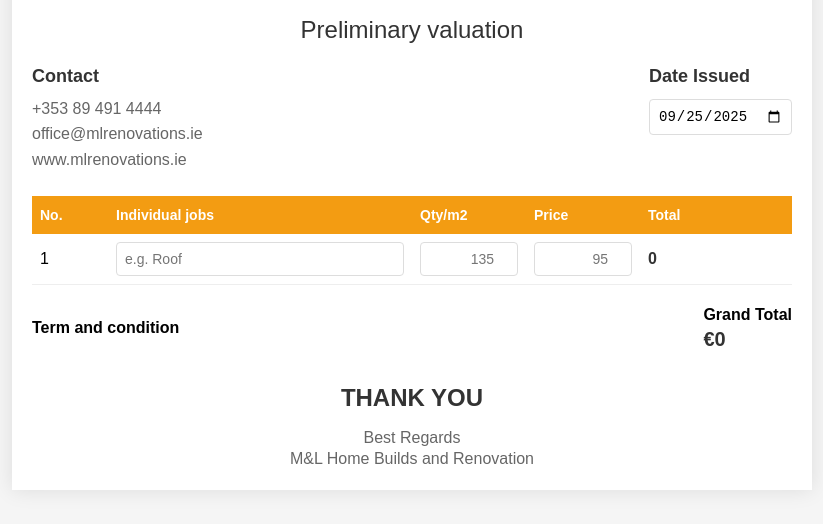
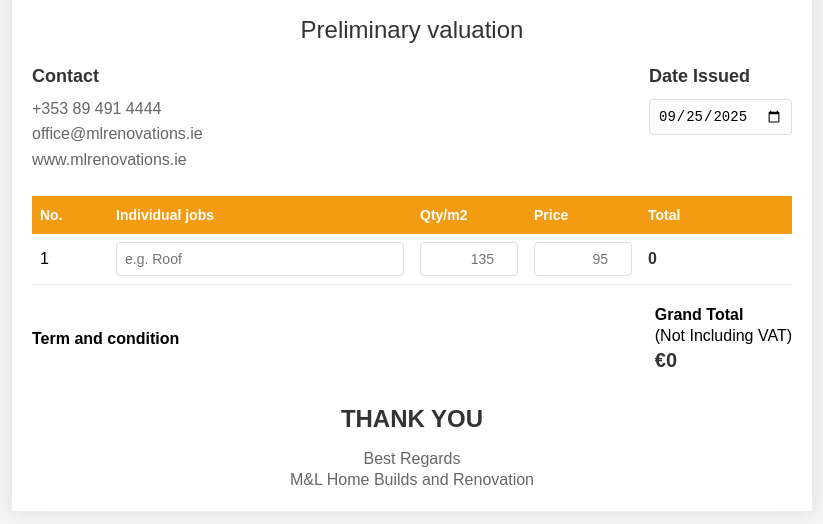
Before and after one commit to BartekTedys/Preliminary_invoice_template, a plain HTML site: page index.html in a window 1280 px wide. Shown: the part 188-712 px from the top of the page, without its empty margins (228-1051 px from the left). Drawn offline with Linux system fonts and the light colour scheme.

Commit message:
Update index.html

```diff
--- a/index.html
+++ b/index.html
@@ -350,6 +350,7 @@
             <div><strong>Term and condition</strong></div>
             <div>
                 <strong>Grand Total</strong>
+                <p>(Not Including VAT)</p>
                 <div class="grand-total-amount">€<span id="grandTotal">0</span></div>
             </div>
         </div>
@@ -405,4 +406,5 @@
         }
     </script>
 </body>
+
 </html>
```
